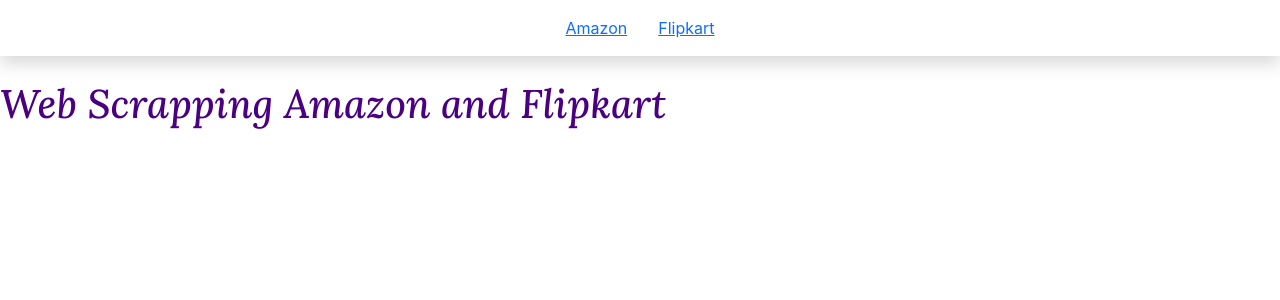
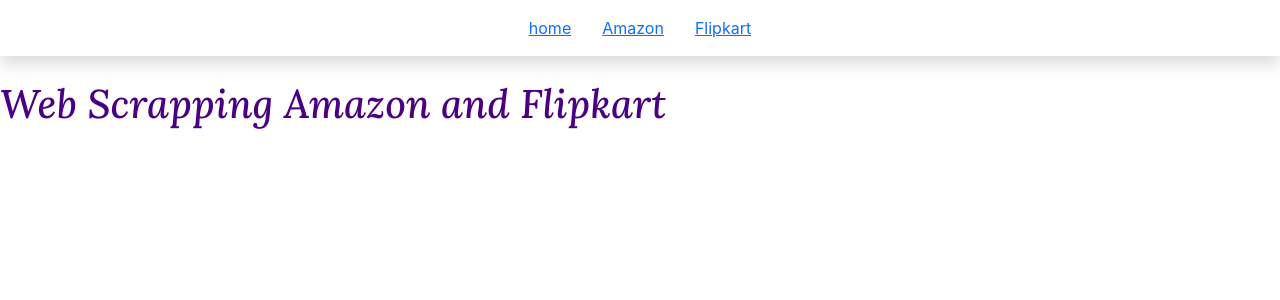
Before and after one commit to YadharthGC/scrapreact, a React (Create React App) app: page / in a window 1280 px wide. Shown: the top 300 px of the page. Built offline with nearby package versions, Linux system fonts and the light colour scheme.

Commit message:
Update Top.js

```diff
--- a/src/Top.js
+++ b/src/Top.js
@@ -5,6 +5,12 @@
   return (
     <nav className="navbar navbar-expand navbar-light bg-white topbar mb-4 static-top shadow">
       <div className="input-group" id="nav">
+    <Link to="/">
+          <a className="nav-link collapsed">
+            <i className="fas fa-fw fa-cog"></i>
+            <span>home</span>
+          </a>
+        </Link>
         <Link to="/amazon">
           <a className="nav-link collapsed">
             <i className="fas fa-fw fa-cog"></i>
```
